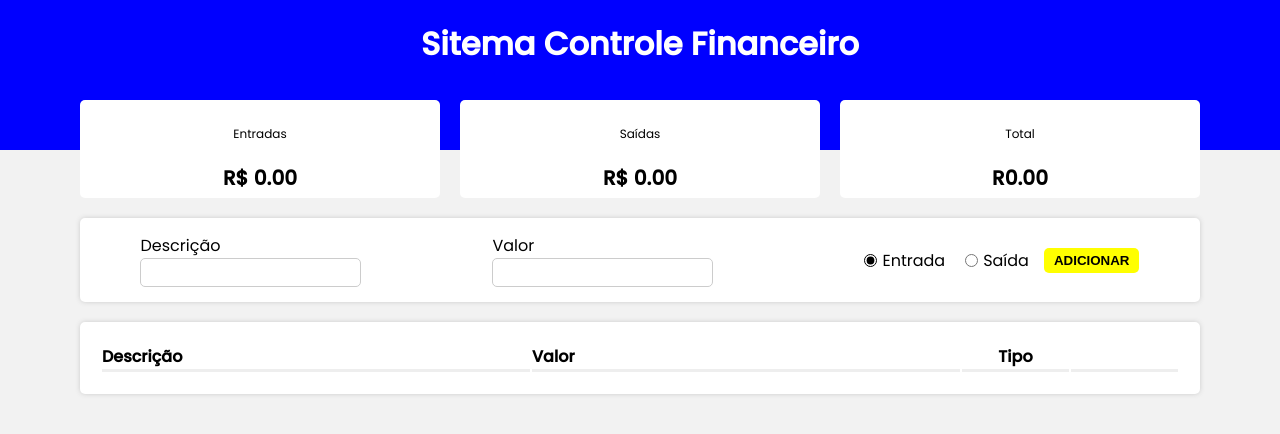
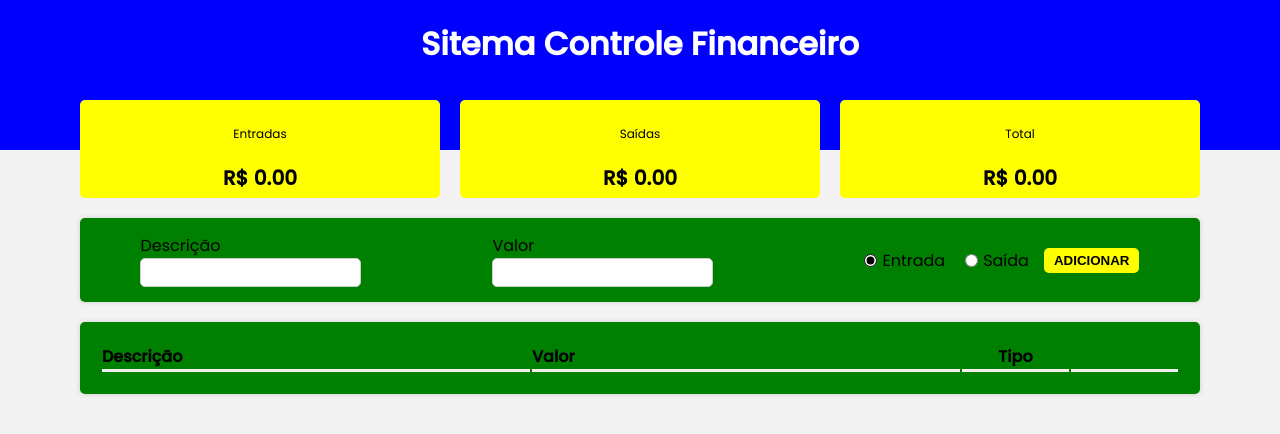
Before and after one commit to AlanFaraj83/Projeto-Controle-de-financas, a React (Create React App) app in the folder financas/: page / in a window 1280 px wide. Shown: the top 434 px of the page. Built offline with nearby package versions, Linux system fonts and the light colour scheme.

Commit message:
:sparkles: Atualizando o projeto

```diff
--- a/financas/src/App.js
+++ b/financas/src/App.js
@@ -19,7 +19,7 @@ const App = () => {
     useEffect(() => {
       const amountExpense = transactionsList.filter((item) => item.expense).map((transaction) => Number(transaction.amount));
 
-      const amountIncome = transactionsList.filter((item) => !item.expense);
+      const amountIncome = transactionsList.filter((item) => !item.expense).map((transaction) => Number(transaction.amount));
 
       const expense = amountExpense.reduce((acc, cur) => acc + cur, 0).toFixed(2);
       const income = amountIncome.reduce((acc, cur) => acc + cur, 0).toFixed(2);
@@ -29,7 +29,7 @@ const App = () => {
 
       setIncome(`R$ ${income}`);
       setExpense(`R$ ${expense}`);
-      setTotal(`${Number(income) < Number(expense) ? "-" : ""}R${total}`);
+      setTotal(`${Number(income) < Number(expense) ? "-" : ""}R$ ${total}`);
     }, [transactionsList]);
 
     const handleAdd = (transaction) => {
--- a/financas/src/components/Form/styles.js
+++ b/financas/src/components/Form/styles.js
@@ -4,7 +4,7 @@ export const Container = styled.div`
     max-width: 1120px;
     margin: 20px auto;
     width: 98%;
-    background-color: #fff;
+    background-color: green;
     box-shadow: 0px 0px 5px #ccc;
     border-radius: 5px;
     display: flex;
--- a/financas/src/components/Grid/styles.js
+++ b/financas/src/components/Grid/styles.js
@@ -2,7 +2,7 @@ import styled from "styled-components";
 
 export const Table = styled.table`
     width: 98%;
-    background-color: #fff;
+    background-color: green;
     padding:20px;
     box-shadow: 0px 0px 5px #ccc;
     border-radius: 5px;
--- a/financas/src/components/ResumeItem/styles.js
+++ b/financas/src/components/ResumeItem/styles.js
@@ -4,7 +4,7 @@ export const Container = styled.div`
     display: flex;
     flex-direction: column;
     align-items: center;
-    background-color: #fff;
+    background-color: yellow;
     border-radius: 5px;
     padding: 5px 15px;
     width:30%;
```
